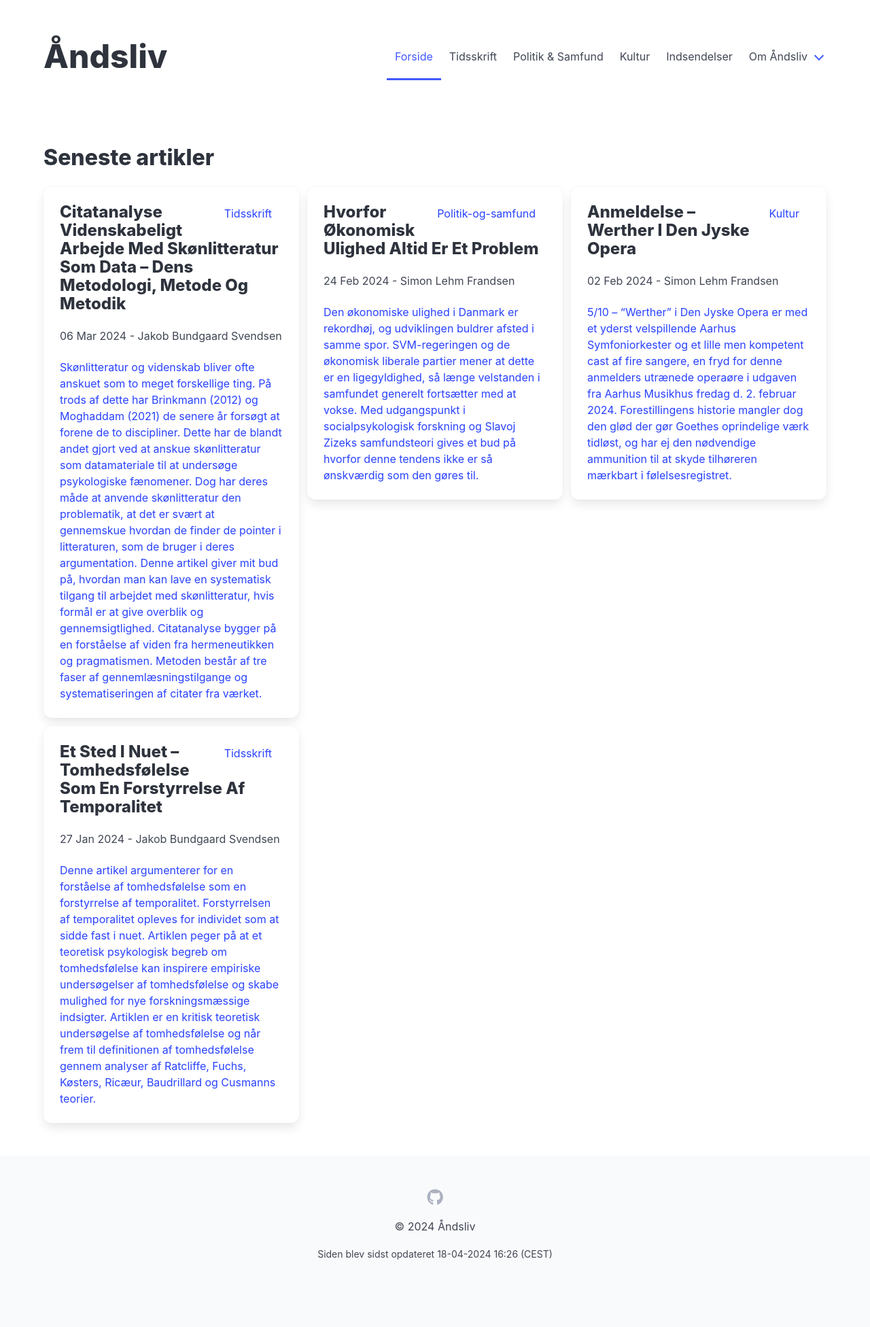
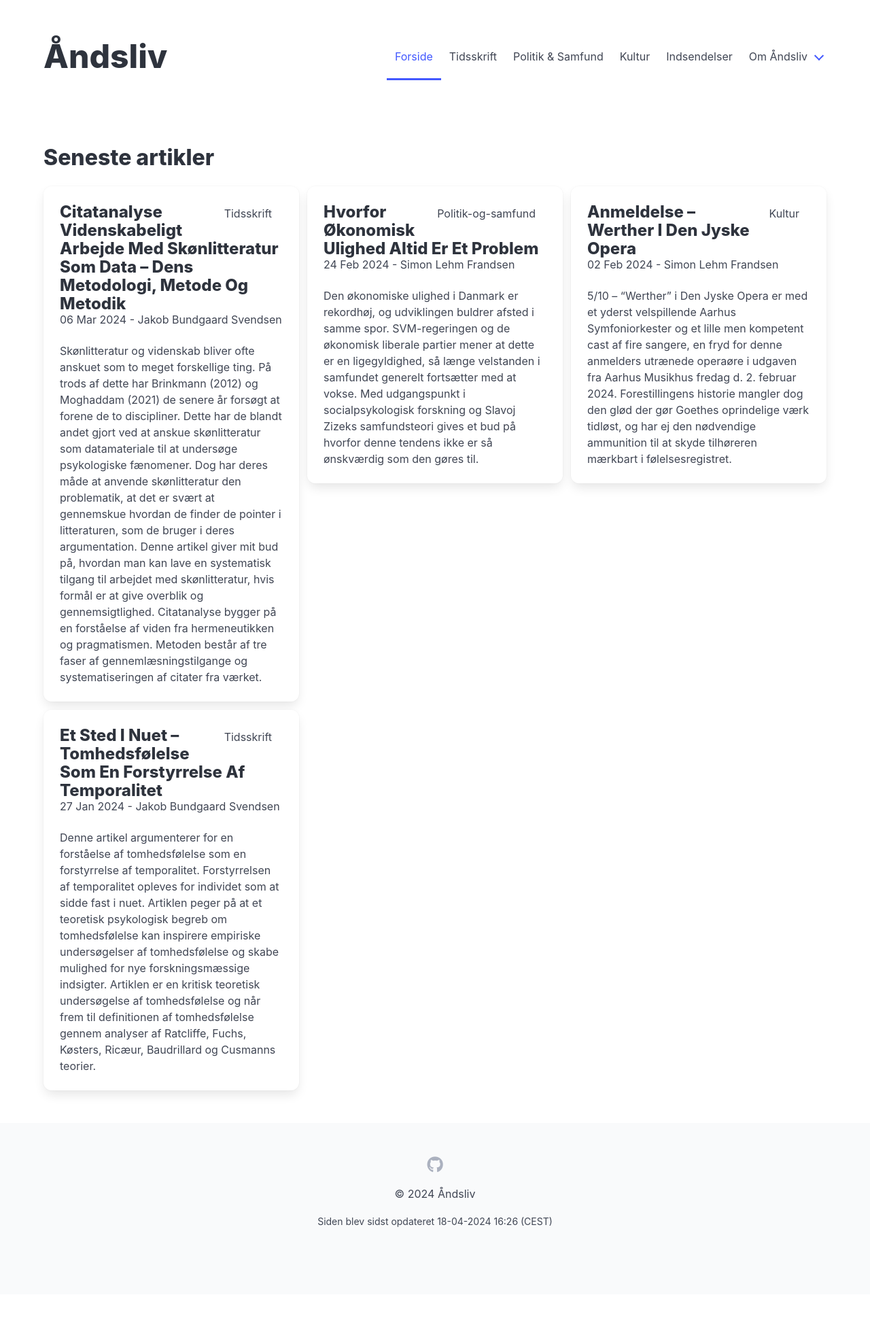
Before and after one commit to Aandsliv/aandsliv, a Jekyll site: the page built from src/index.html, in a window 1280 px wide. Shown: the whole page at 68% size. Built offline with Jekyll 4.4.1, drawn with Linux system fonts in a browser that asks for light colours; after the commit the page ends 1904 px from its top, so only the background shows below that.

Commit message:
feat: update card layout

```diff
--- a/src/index.html
+++ b/src/index.html
@@ -9,10 +9,12 @@
         <div class="cell">
             <div class="card">
                 <div class="card-content">
+
+                    <div class="block">
+                        <a class="tag card-header-icon is-pulled-right">{{ post.subsection | capitalize }}</a>
                         <a href="{{ post.url | relative_url }}">
-                        <div class="block">
-                            <span class="tag card-header-icon is-pulled-right">{{ post.subsection | capitalize }}</span>
                             <p class="title is-spaced is-4">{{ post.title }}</p>
+                        </a>
                         <p class="subtitle is-6">
                             {{ post.date | date_to_string }} - {{ post.author }}
                         </p>
@@ -20,7 +22,6 @@
                             <p>{{ post.abstract }}</p>
                         </div>
                     </div>
-                    </a>
                 </div>
             </div>
         </div>
```
Lines whose indentation alone changed are shown as unchanged.
